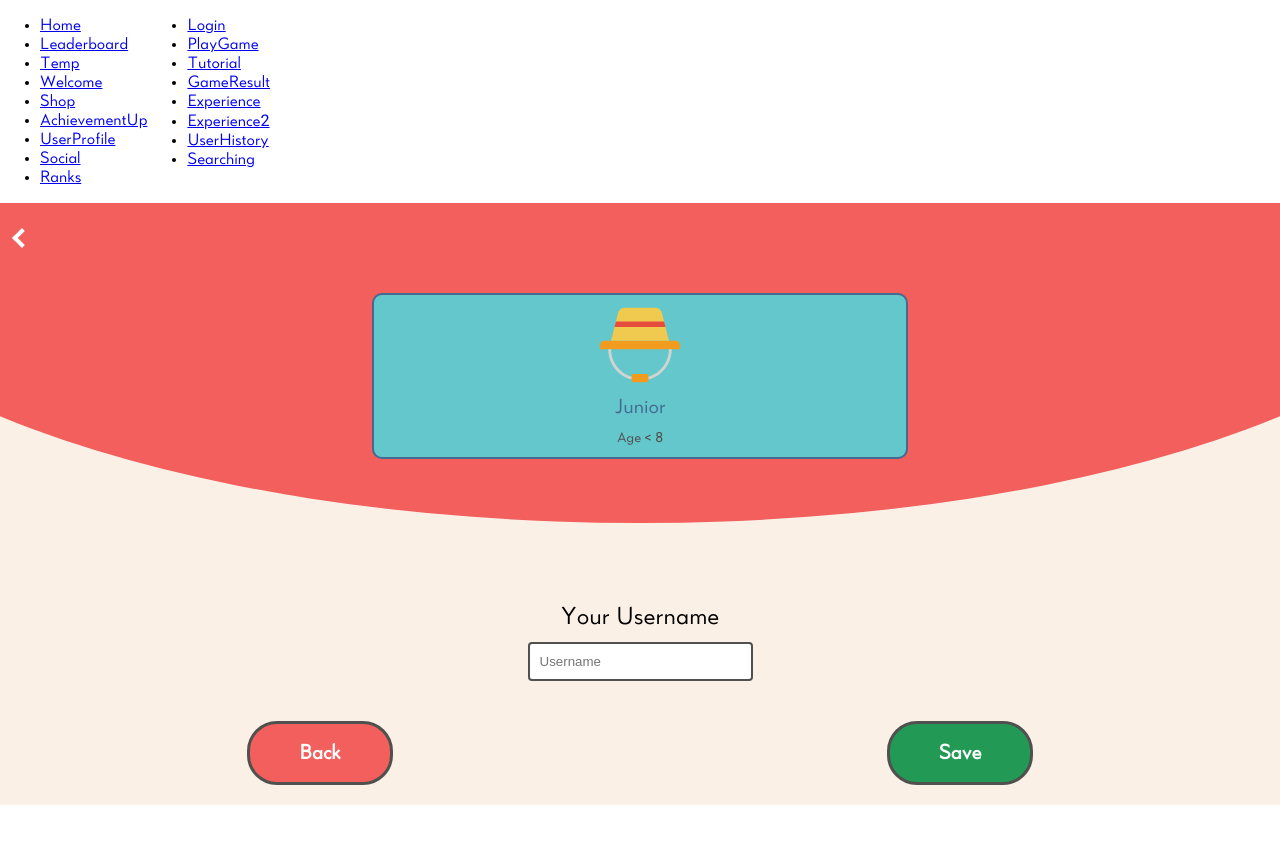
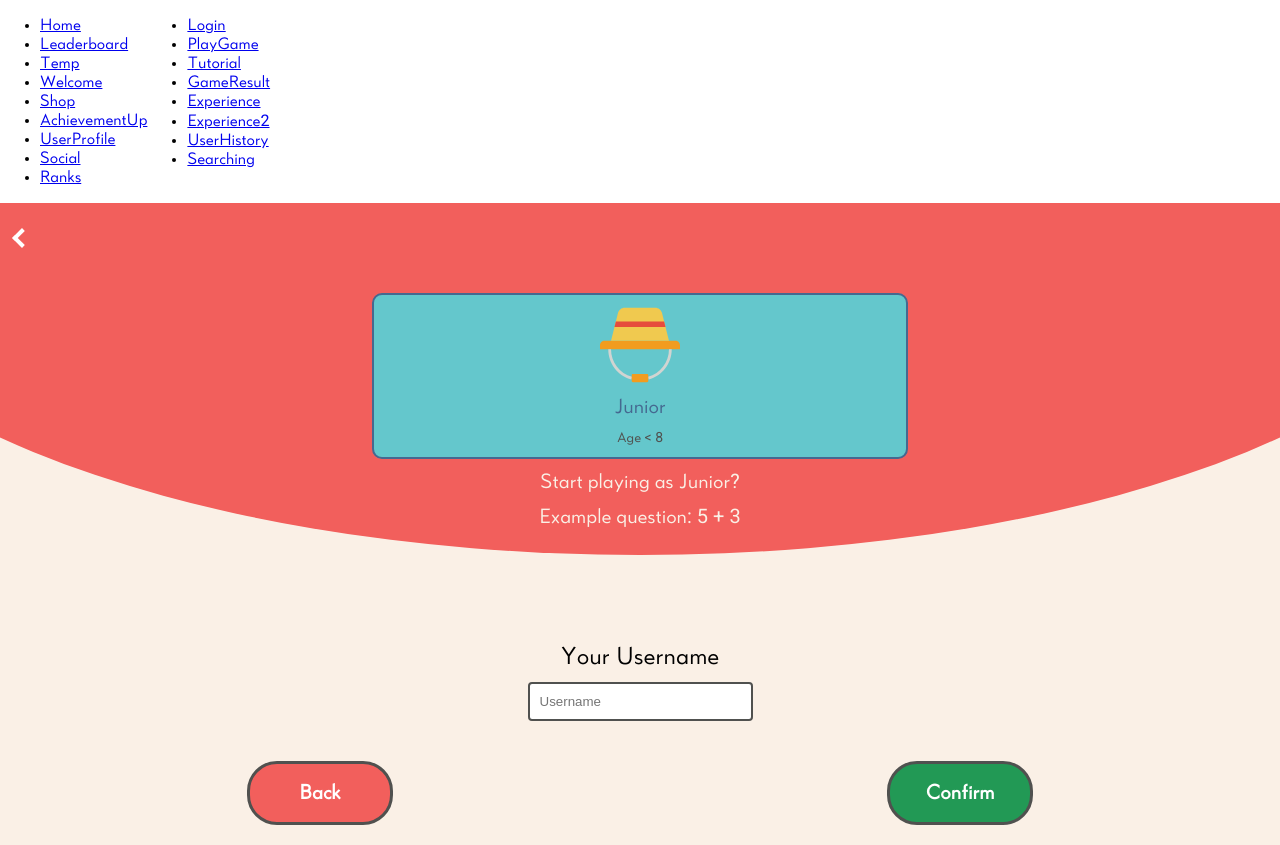
Before and after one commit to Knorcedger/math-fights-design, a React (Create React App) app: page /experience2 in a window 1280 px wide. Before the commit the page ends 805 px from the top, so only its background shows below. Built offline with nearby package versions, Linux system fonts and the light colour scheme.

Commit message:
Experience updates

```diff
--- a/src/experience/experience.js
+++ b/src/experience/experience.js
@@ -93,7 +93,7 @@ const Experience = () => (
           />
           <ExperienceTile
             title='Master'
-            age='Space Age'
+            age='Really Difficult!'
             icon={greek}
             iconSize={80}
           />
--- a/src/experience/experience2.js
+++ b/src/experience/experience2.js
@@ -47,6 +47,12 @@ const BackContainer = styled.div`
   height: 70px;
 `;
 
+const ExampleQuestion = styled.div`
+  color: ${colors.linen};
+  font-size: 20px;
+  margin-top: 10px;
+`;
+
 const NameContainer = styled.div`
   display: flex;
   flex-direction: column;
@@ -80,9 +86,9 @@ const ButtonContainer = styled.div`
   **/
 const Experience = () => (
   <Container>
-    <Smile colorUp={colors.red} colorDown={colors.linen} height='400px' />
+    <Smile colorUp={colors.red} colorDown={colors.linen} height='440px' />
     <Body>
-      <InSmile height='400px'>
+      <InSmile height='440px'>
         <BackContainer onClick={() => window.location.replace('/')}>
           <BackButton color={colors.white} thickness={4} size={5} />
         </BackContainer>
@@ -92,6 +98,8 @@ const Experience = () => (
           icon={holidays}
           iconSize={80}
         />
+        <ExampleQuestion>Start playing as Junior?</ExampleQuestion>
+        <ExampleQuestion>Example question: 5 + 3</ExampleQuestion>
       </InSmile>
       <Content>
         <NameContainer>
@@ -110,7 +118,7 @@ const Experience = () => (
           <Button
             backgroundColor={colors.green}
             borderColor={colors.gray}
-            text='Save'
+            text='Confirm'
             textColor={colors.white}
             width={100}
             onClick={() => {}}
```
